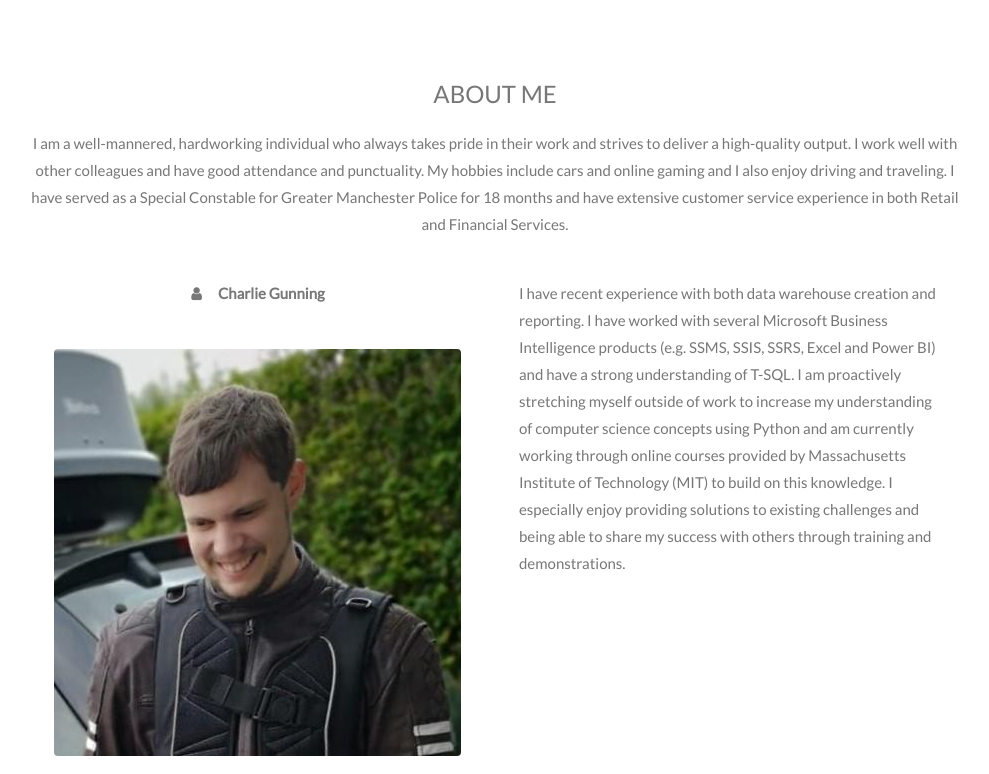
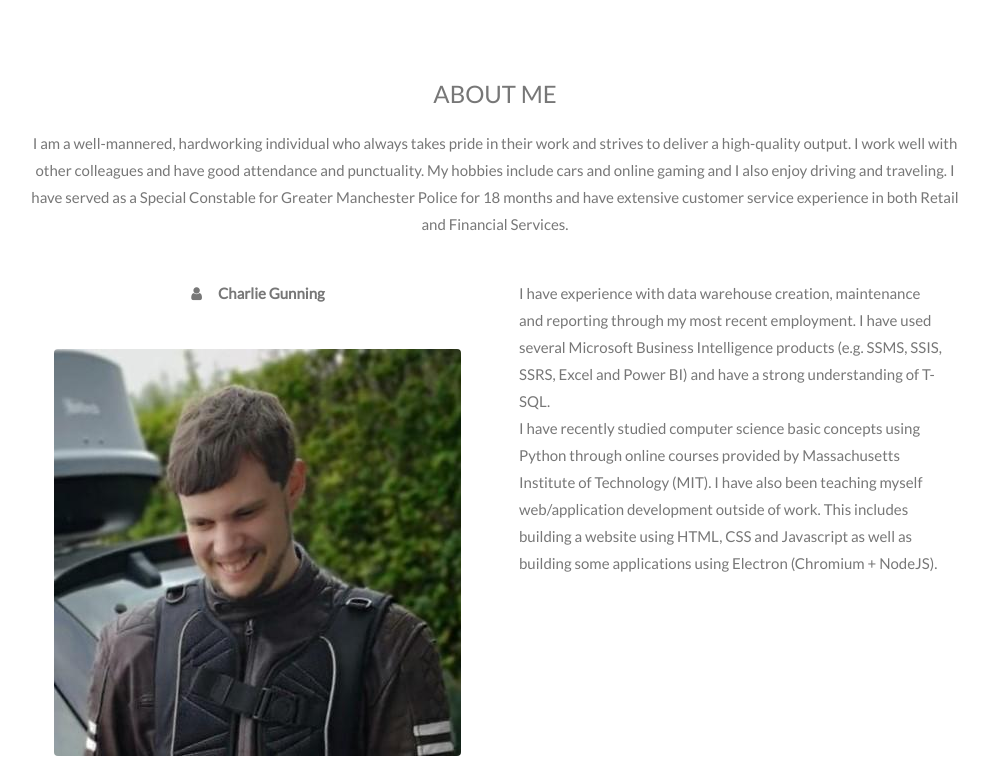
Before and after one commit to chas90uk/chas90uk.github.io, a plain HTML site: page index.html in a window 1280 px wide. Shown: the part 402-1176 px from the top of the page, without its empty margins (145-1134 px from the left). Drawn offline with nearby package versions, Linux system fonts and the light colour scheme.

Commit message:
Amended "About me"

```diff
--- a/index.html
+++ b/index.html
@@ -45,9 +45,12 @@
                 <!-- Hide this text on small devices -->
                 <div class="w3-col m6 w3-hide-small w3-padding-large">
                     <p>
-                        I have recent experience with both data warehouse creation and reporting. I have worked with several Microsoft Business Intelligence products (e.g. SSMS, SSIS, SSRS, Excel and Power BI) and have a strong understanding of T-SQL. I am proactively
-                        stretching myself outside of work to increase my understanding of computer science concepts using Python and am currently working through online courses provided by Massachusetts Institute of Technology (MIT) to build on this knowledge.
-                        I especially enjoy providing solutions to existing challenges and being able to share my success with others through training and demonstrations.
+                        I have experience with data warehouse creation, maintenance and reporting through my most recent employment.
+                        I have used several Microsoft Business Intelligence products (e.g. SSMS, SSIS, SSRS, Excel and Power BI) and have a strong understanding of T-SQL.
+                        </br>
+                        I have recently studied computer science basic concepts using Python through online courses provided by Massachusetts Institute of Technology (MIT).
+                        I have also been teaching myself web/application development outside of work.
+                        This includes building a website using HTML, CSS and Javascript as well as building some applications using Electron (Chromium + NodeJS).
                     </p>
                 </div>
             </div>
```
